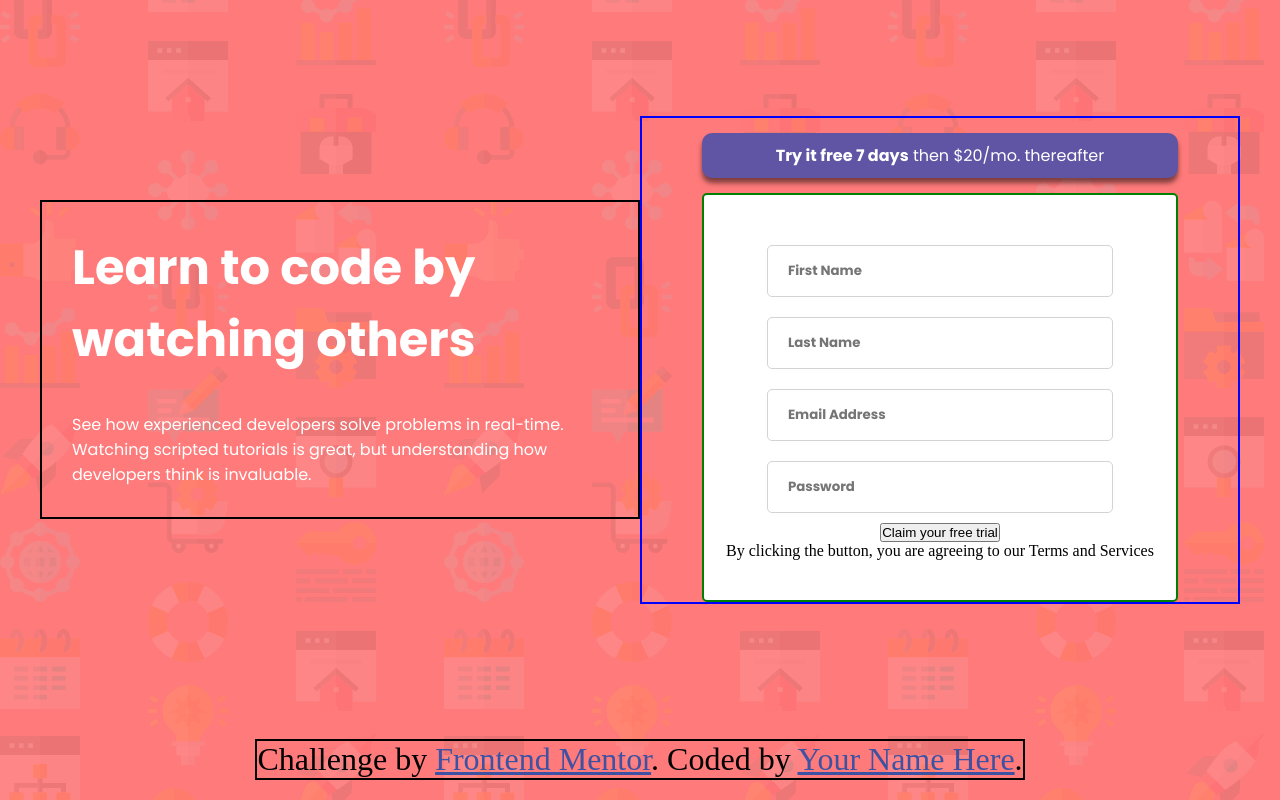
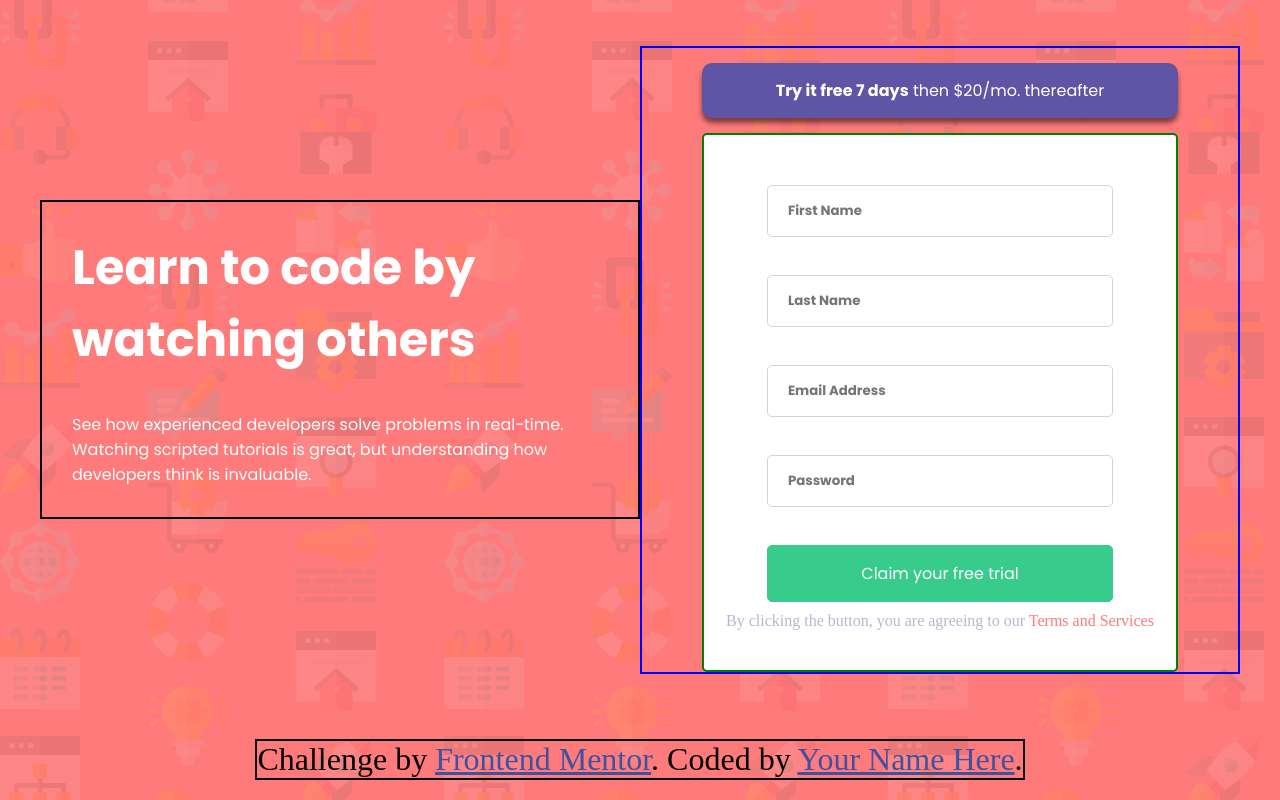
Before and after one commit to vernonroque/intro-signup-form-fullstack, a plain HTML site: page index.html in a window 1280 px wide. Drawn offline with Linux system fonts and the light colour scheme.

Commit message:
Added javascript functionality

```diff
--- a/index.html
+++ b/index.html
@@ -8,6 +8,7 @@
   <link rel="preconnect" href="https://fonts.googleapis.com">
 <link rel="preconnect" href="https://fonts.gstatic.com" crossorigin>
 <link href="https://fonts.googleapis.com/css2?family=Poppins:wght@400;500;600;700&display=swap" rel="stylesheet">
+<script type="module" src="main.js" defer></script>
 
   <title>Frontend Mentor | Intro component with sign up form</title>
 
@@ -39,25 +40,37 @@
               name="First Name"
               type="text"
               placeholder="First Name"
+              required
             />
+            <span id="errorFirstName" class="error-message"></span>
+        <br>
             <input
               name="Last Name"
               type="text"
               placeholder="Last Name"
+              required
             />
+            <span id="errorLastName" class="error-message"></span>
+        <br>
             <input
               name="Email Address"
               type="text"
               placeholder="Email Address"
+              required
             />
+            <span id="errorEmail" class="error-message"></span>
+        <br>
             <input
               name="Password"
               type="text"
               placeholder="Password"
+              required
             />
-            <button class="submit-button">Claim your free trial </button>
+            <span id="errorPassword" class="error-message"></span>
+        <br>
+            <button type="submit" class="submit-button">Claim your free trial</button>
             <p class="terms">
-              By clicking the button, you are agreeing to our Terms and Services
+              By clicking the button, you are agreeing to our <span>Terms and Services</span>
             </p>
           </form>
         </section>
--- a/main.css
+++ b/main.css
@@ -54,7 +54,7 @@
    width:80%;
    background-color:hsl(248, 32%, 49%);
    color:white;
-   padding:10px;
+   padding:15px;
    text-align:center;
    margin:15px 0;
    border-radius: 10px;
@@ -94,8 +94,29 @@
    border-color:hsl(248, 32%, 49%);
    caret-color: hsl(248, 32%, 49%);
  }
+ .submit-button{
+  width:80%;
+  border-radius:5px;
+  margin:10px 0;
+  padding: 15px 0;
+  color:white;
+  background-color: hsl(154, 59%, 51%);
+  font-family:'Poppins',sans-serif;
+  font-size:1rem;
+  border: 1px solid hsl(154, 59%, 51%);
+ }
+ .submit-button:hover{
+  cursor:pointer;
+ }
  footer{
     margin:20px;
     border:2px solid black;
     margin-bottom: 20px;
  }
+ .terms{
+  color:hsl(246, 25%, 77%);
+
+ }
+ .terms span{
+  color:hsl(0, 100%, 74%)
+ }
--- /dev/null
+++ b/main.js
@@ -0,0 +1,14 @@
+const form = document.querySelector('.actual-form');
+const submitButton= document.querySelector('.submit-button');
+
+form.addEventListener('submit',(e)=> {
+    e.preventDefault();
+
+    console.log("you submitted the form");
+})
+
+submitButton.addEventListener('click',()=>{
+
+    console.log("Validate the email");
+
+})
```
